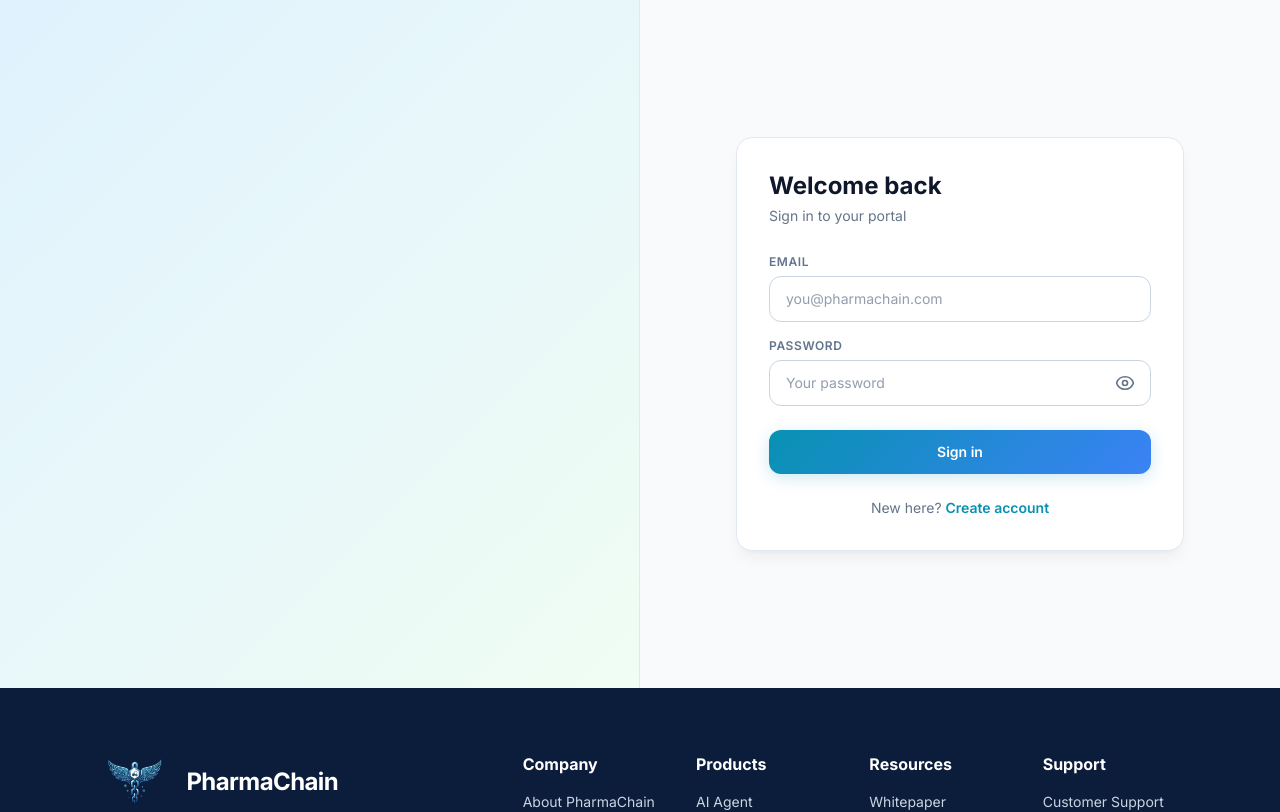
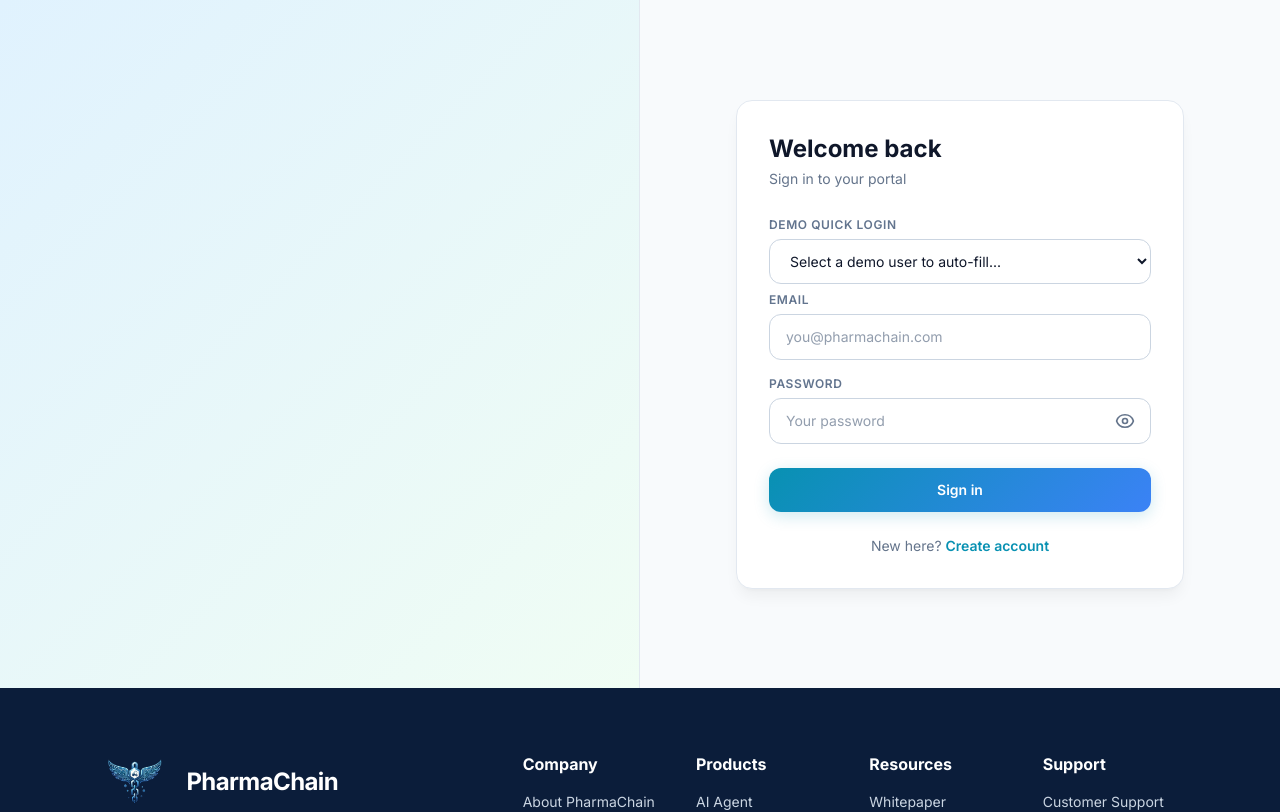
Before and after one commit to Anish05s/PharmaChain, a React (Vite) app in the folder frontend/: page /login in a window 1280 px wide. Shown: the top 812 px of the page. Built offline with nearby package versions, Linux system fonts and the light colour scheme; no server answers.

Commit message:
Add Quick Demo Login dropdown to login page

```diff
--- a/frontend/src/pages/Login.jsx
+++ b/frontend/src/pages/Login.jsx
@@ -106,6 +106,25 @@ export default function Login() {
               )}
 
               <form onSubmit={handleSubmit} className="space-y-4">
+                <div className="mb-2">
+                  <label className="text-xs font-semibold text-slate-500 uppercase tracking-wider mb-1.5 block">Demo Quick Login</label>
+                  <select
+                    className="w-full px-4 py-3 text-sm rounded-xl cursor-pointer transition-colors"
+                    style={{ background: '#f8fafc', border: '1px solid var(--border)', color: 'var(--text-base)' }}
+                    defaultValue=""
+                    onChange={(e) => {
+                      if (!e.target.value) return;
+                      const [em, pw] = e.target.value.split(':');
+                      setEmail(em);
+                      setPassword(pw);
+                    }}
+                  >
+                    <option value="" disabled>Select a demo user to auto-fill...</option>
+                    <option value="admin@moonpharma.com:password">Manufacturer - Kailash Chandrasekhar (Moon Pharma)</option>
+                    <option value="admin@paulmedico.com:password">Supplier - Aditya Paul (Paul Medico)</option>
+                    <option value="admin@ethhospitals.com:password">Hospital - Dr. Madhumita Sen (ETH Hospitals)</option>
+                  </select>
+                </div>
                 <div>
                   <label className="text-xs font-semibold text-slate-500 uppercase tracking-wider mb-1.5 block">Email</label>
                   <input
```
